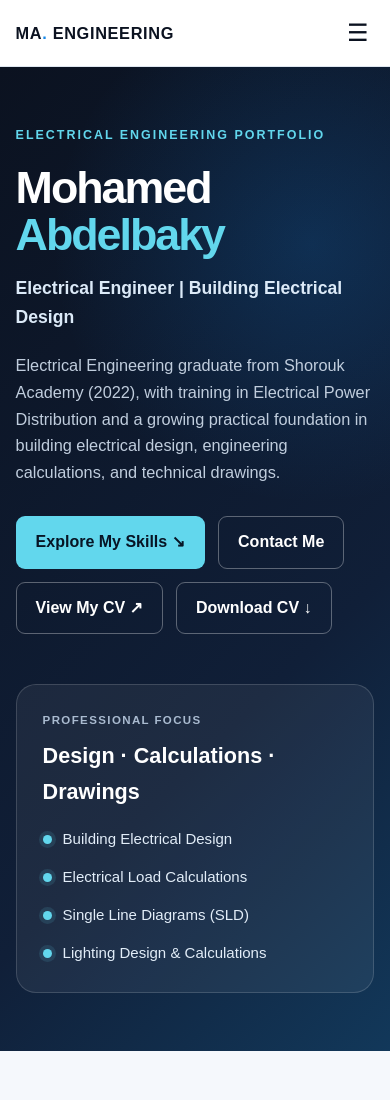
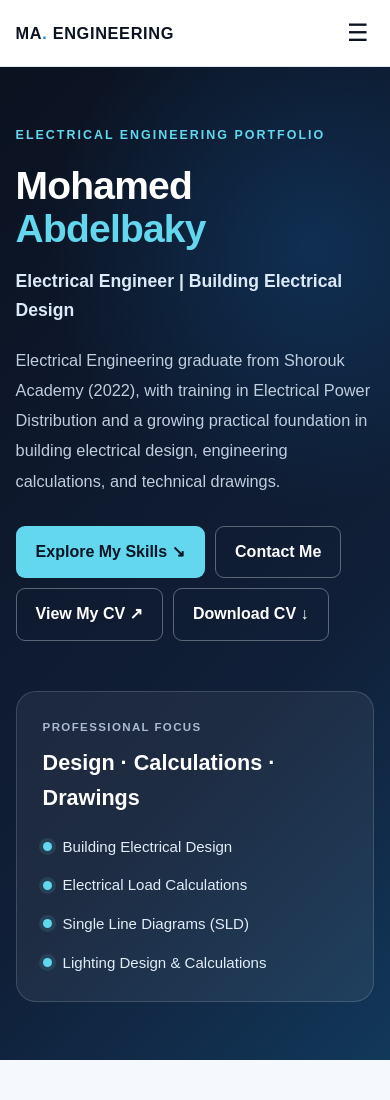
Before and after one commit to muhmdelmghany43-cyber/muhmdelmghany43-cyber.github.io, a plain HTML site: page index.html in a window 390 px wide. Shown: the top 1100 px of the page. Drawn offline with Linux system fonts and the light colour scheme.

Commit message:
Update index.html

```diff
--- a/index.html
+++ b/index.html
@@ -611,6 +611,63 @@
         font-size: 2.8rem;
       }
     }
+/* Home Page Visual Improvements */
+.hero h1 {
+  line-height: 1.12;
+  letter-spacing: -1.5px;
+  max-width: 850px;
+}
+
+.hero-copy {
+  max-width: 650px;
+  line-height: 1.85;
+}
+
+.hero .actions {
+  display: flex;
+  flex-wrap: wrap;
+  align-items: center;
+  gap: 14px;
+  margin-top: 28px;
+}
+
+.hero .actions .btn {
+  transition: transform 0.25s ease, box-shadow 0.25s ease;
+}
+
+.hero .actions .btn:hover {
+  transform: translateY(-3px);
+  box-shadow: 0 8px 22px rgba(20, 60, 80, 0.12);
+}
+
+.hero-card {
+  transition: transform 0.3s ease, box-shadow 0.3s ease;
+}
+
+.hero-card:hover {
+  transform: translateY(-4px);
+  box-shadow: 0 16px 35px rgba(20, 60, 80, 0.09);
+}
+
+.focus-list {
+  line-height: 1.7;
+}
+
+@media (max-width: 600px) {
+  .hero h1 {
+    font-size: clamp(2.2rem, 10vw, 2.8rem);
+    letter-spacing: -0.8px;
+  }
+
+  .hero .actions {
+    gap: 10px;
+  }
+
+  .hero .actions .btn {
+    max-width: 100%;
+  }
+}
+
   </style>
 </head>
 
```
